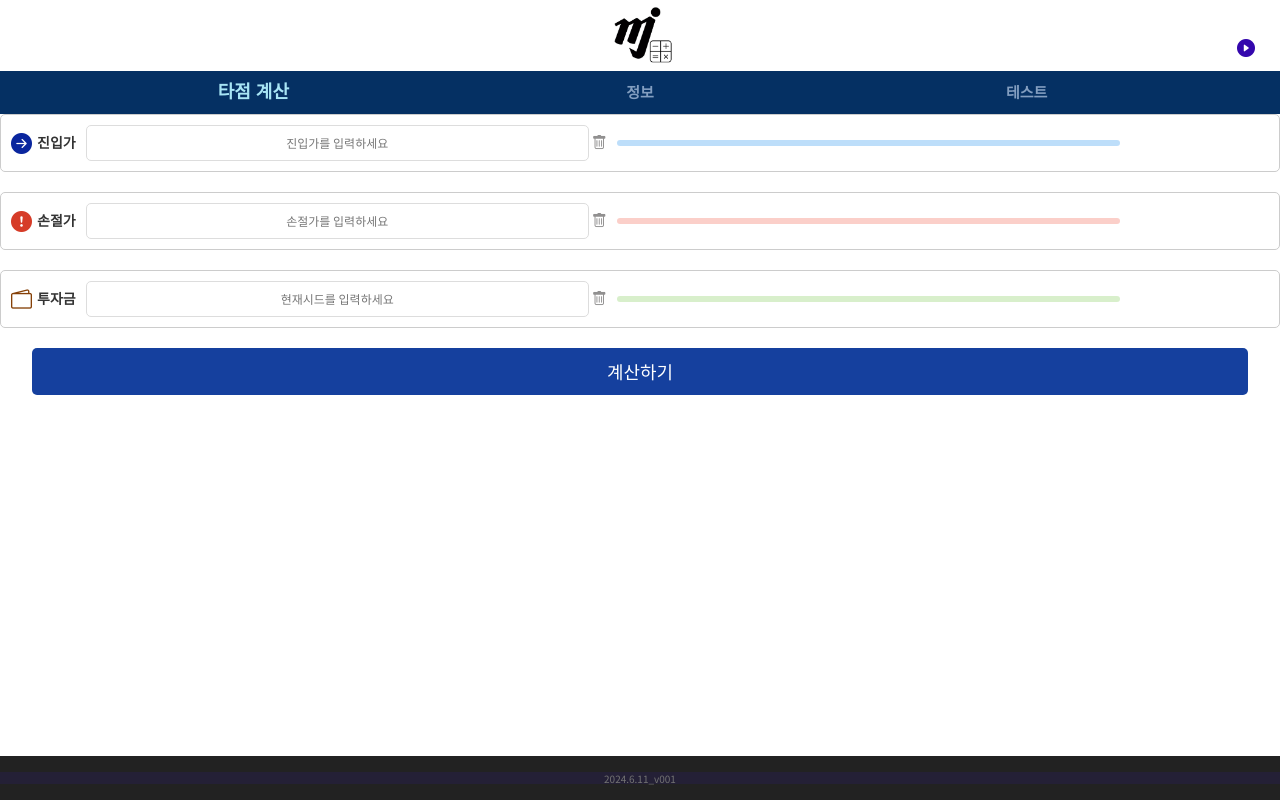
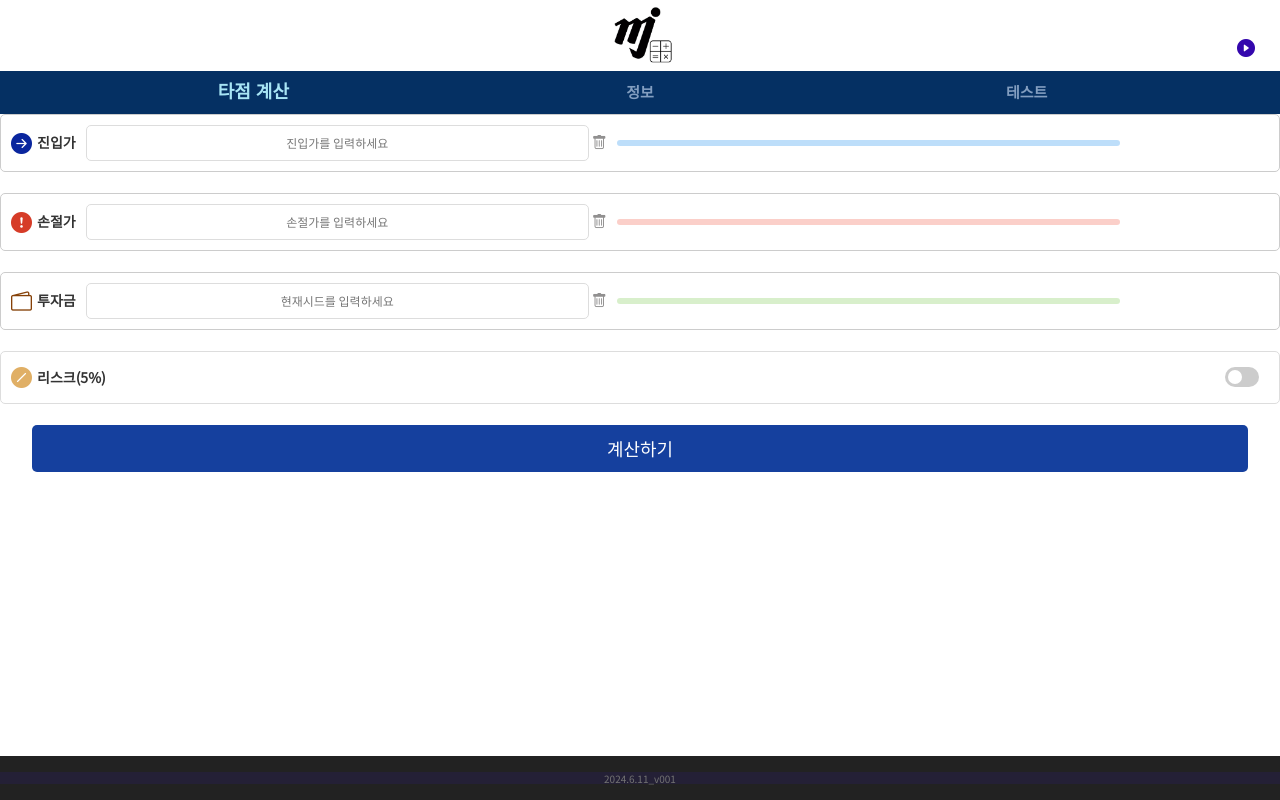
Before and after one commit to exhibi99/MJ_Calc, a Vue app: page /main in a window 1280 px wide. Built offline with nearby package versions, Linux system fonts and the light colour scheme.

Commit message:
risk 퍼센트 선택 적용

```diff
--- a/public/common/styles/common.css
+++ b/public/common/styles/common.css
@@ -2089,6 +2089,155 @@ nav ul>li>button {
 }
 
 .Isolatedtooltip .tooltip-content img {
-    max-width: 200px; /* 이미지의 최대 너비 */
-    height: auto; /* 높이를 자동으로 조정 */
-}
+    max-width: 200px;
+    height: auto;
+}
+
+/* .risk-group {
+    display: flex;
+    justify-content: space-between;
+    align-items: center;
+    width: 100%;
+}
+
+.risk-label {
+    margin-bottom: 0.1em;
+}
+
+.risk-tabs {
+    display: flex;
+    justify-content: flex-end;
+    border-bottom: none;
+    width: 180px;
+    border: 1px solid #ddd;
+}
+
+.risk-tabs .tab {
+    padding: 5px 5px;
+    cursor: pointer;
+    border: none;
+    text-align: center;
+    font-size: 10px;
+    width: 60px;
+}
+
+.risk-tabs .tab:not(:last-child) {
+    margin-right: 5px;
+}
+
+.risk-tabs .tab.active {
+    background-color: #f0f0f0;
+    font-weight: bold;
+} */
+
+.form-group {
+    margin-bottom: 1.5em;
+}
+
+.risk-group {
+    display: flex;
+    flex-direction: column;
+    width: 100%;
+    border: 1px solid #ddd; /* 경계선 추가 */
+    padding: 10px; /* 경계선 안쪽 여백 추가 */
+    border-radius: 5px; /* 모서리 둥글게 */
+}
+
+.risk-label-container {
+    display: flex;
+    align-items: center;
+    justify-content: space-between;
+    width: 100%;
+}
+
+.risk-label {
+    margin-right: 10px;
+}
+
+.switch {
+    position: relative;
+    display: inline-block;
+    width: 34px;
+    height: 20px;
+}
+
+.switch input {
+    opacity: 0;
+    width: 0;
+    height: 0;
+}
+
+.slider {
+    position: absolute;
+    cursor: pointer;
+    top: 0;
+    left: 0;
+    right: 0;
+    bottom: 0;
+    background-color: #ccc;
+    transition: .4s;
+    border-radius: 34px;
+}
+
+.slider:before {
+    position: absolute;
+    content: "";
+    height: 14px;
+    width: 14px;
+    left: 3px;
+    bottom: 3px;
+    background-color: white;
+    transition: .4s;
+    border-radius: 50%;
+}
+
+input:checked + .slider {
+    background-color: rgb(224, 175, 101);;
+}
+
+input:checked + .slider:before {
+    transform: translateX(14px);
+}
+
+.slider.round {
+    border-radius: 34px;
+}
+
+.slider.round:before {
+    border-radius: 50%;
+}
+
+.risk-tabs {
+    display: flex;
+    justify-content: flex-end;
+    border-bottom: none;
+    width: 270px;
+    padding-top: 5px;
+}
+
+.risk-tabs .tab {
+    padding: 5px;
+    cursor: pointer;
+    border: 1px solid #ddd;
+    text-align: center;
+    width: 90px;
+    background-color: rgb(248, 248, 248);
+}
+
+.risk-tabs .tab:not(:last-child) {
+    margin-right: 5px;
+}
+
+.risk-tabs .tab.active {
+    background-color: rgb(247, 228, 201);
+    font-weight: bold;
+    color: rgb(196, 99, 8);
+}
+
+.bi-slash-circle-fill{
+    color: rgb(224, 175, 101);
+}
+
+#entryprice > input{
+    width: 100px;
+}
--- a/src/views/main.vue
+++ b/src/views/main.vue
@@ -27,6 +27,22 @@
             </button>
             <label class="formatted-label-invest" @click="calcIsolatedMulti">{{ formattedInvestMoney }}</label>
         </div>
+        <div class="form-group risk-group">
+        <div class="risk-label-container">
+            <label class="risk-label">
+                <i class="bi bi-slash-circle-fill"></i> 리스크({{ selectedRisk }}%)
+            </label>
+            <label class="switch">
+                <input type="checkbox" v-model="tabsEnabled">
+                <span class="slider round"></span>
+            </label>
+        </div>
+        <div class="risk-tabs" v-if="tabsEnabled">
+            <div :class="['tab', { 'active': selectedRisk === '10' }]" @click="selectRisk('10')">10%</div>
+            <div :class="['tab', { 'active': selectedRisk === '5' }]" @click="selectRisk('5')">5%</div>
+            <div :class="['tab', { 'active': selectedRisk === '3' }]" @click="selectRisk('3')">3%</div>
+        </div>
+    </div>
         <div class="calculate-button-container">
             <button class="calculate-button" @click="calcIsolatedMulti">
                 계산하기
@@ -61,7 +77,7 @@
                         </div>
                     </div>
                     <div class="calcdata">
-                        <label class="cate"><i class="bi bi-check-lg" />투자금(5%)</label>
+                        <label class="cate"><i class="bi bi-check-lg" />투자금({{ selectedRisk }}%)</label>
                         <label class="value">{{ formattedInvestRiskMoney }}</label>
                     </div>
                     <div class="spacer"></div>
@@ -110,6 +126,8 @@ export default {
             investMoney: "",
             submitted: false,
             riskRatio: 0.05,
+            selectedRisk: '5', // 기본값 설정
+            tabsEnabled: false, // 탭 활성화/비활성화 기본값 설정
             multiRatio: 1,
             investRiskMoney: 0,
             inputTotalMoney: 0,
@@ -250,7 +268,14 @@ export default {
                     this.calcIsolatedMulti();
                 }
             }
-        }
+        },
+        getTabClass(risk) {
+            return ['tab', { 'active': this.selectedRisk === risk }];
+        },
+        selectRisk(risk) {
+            this.selectedRisk = risk;
+            this.riskRatio = this.selectedRisk / 100;
+        },
     },
     computed: {
         formattedEntryPrice() {
```
